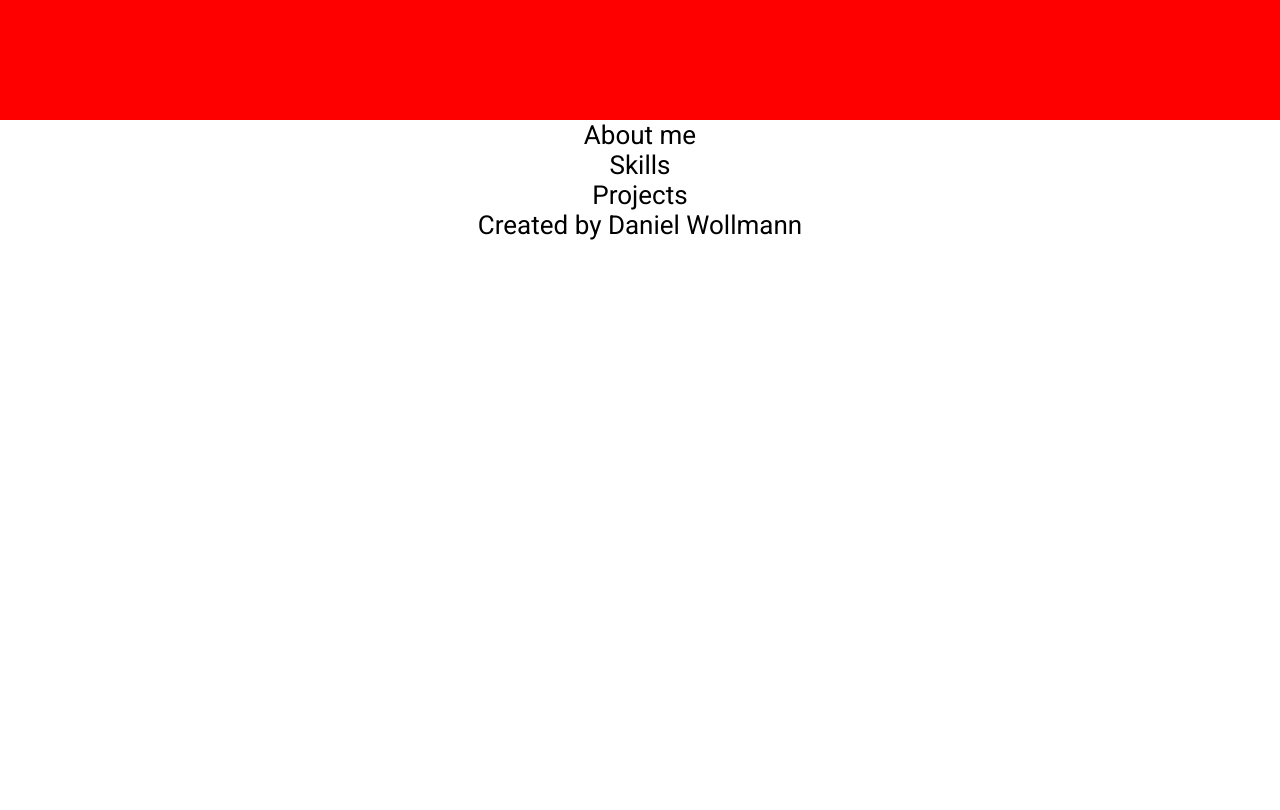
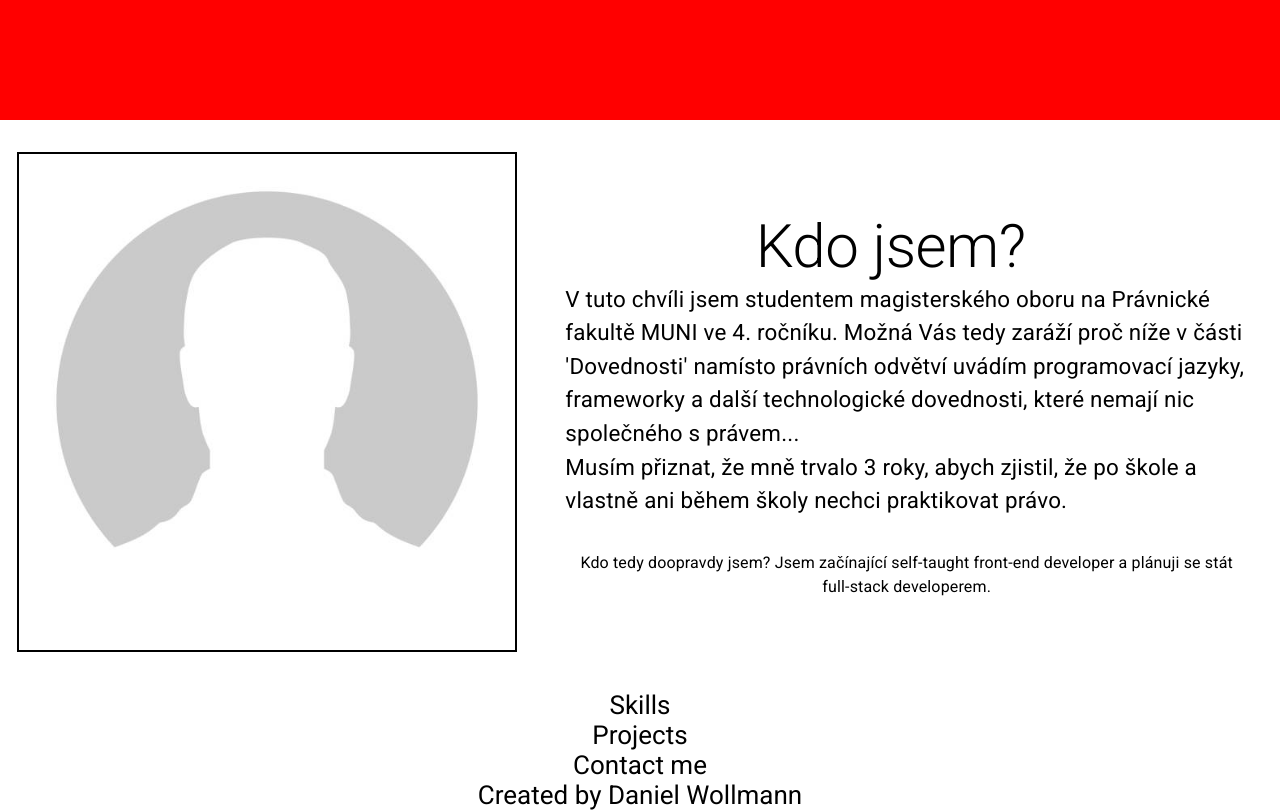
Before and after one commit to Willdooo/Personal-Website, a React (Create React App) app: page / in a window 1280 px wide. Shown: the part 680-1490 px from the top of the page. Before the commit the page ends 920 px from the top, so only its background shows below. Built offline with nearby package versions, Linux system fonts and the light colour scheme.

Commit message:
About me section

```diff
--- a/src/App.js
+++ b/src/App.js
@@ -4,6 +4,7 @@ import Home from "./components/Home";
 import About from "./components/About";
 import Skills from "./components/Skills";
 import Projects from "./components/Projects";
+import Contact from "./components/Contact";
 import Footer from "./components/Footer";
 import setCZ from "./language/CZ";
 import setENG from "./language/ENG";
@@ -34,9 +35,10 @@ const App = () => {
   return (
     <div className="App">
       <Home language={input.home} toggle={toggleLang} />
-      <About />
+      <About language={input.about} />
       <Skills />
       <Projects />
+      <Contact />
       <Footer />
     </div>
   );
--- a/src/components/About.js
+++ b/src/components/About.js
@@ -1,7 +1,96 @@
 import React from "react";
+import { makeStyles } from "@material-ui/core/styles";
+import Grid from "@material-ui/core/Grid";
+import ProfilePic from "../buildingBlocks/profilephoto_stock.jpg";
+import Typography from "@material-ui/core/Typography";
 
-const About = () => {
-  return <div id="about">About me</div>;
+const useStyles = makeStyles(() => ({
+  aboutwrapper: {
+    textAlign: "center",
+    justifyContent: "center",
+    alignItems: "center",
+    paddingTop: "2rem",
+    paddingBottom: "2rem",
+    "@media (max-width:1277px)": {
+      backgroundColor: "pink",
+      display: "flex",
+      flexDirection: "column",
+    },
+  },
+  textwrapper: {
+    display: "flex",
+    flexDirection: "column",
+    paddingRight: "2rem",
+    "@media (max-width:1277px)": {
+      order: 3,
+    },
+  },
+  title: {
+    "@media (max-width:1277px)": {
+      display: "none",
+    },
+  },
+  text: {
+    fontSize: "1.4rem",
+    textAlign: "initial",
+    paddingLeft: "2rem",
+    "@media (max-width:1277px)": {
+      paddingTop: "1rem",
+      paddingLeft: "3rem",
+    },
+  },
+  img: {
+    maxWidth: "500px",
+    maxHeight: "auto",
+    border: "black 2px solid",
+    "@media (max-width:1277px)": {
+      maxWidth: "300px",
+    },
+  },
+  imgWrapper: {
+    "@media (max-width:1277px)": {
+      order: 2,
+    },
+  },
+  smallTitle: {
+    display: "none",
+    "@media (max-width:1277px)": {
+      display: "flex",
+      order: 1,
+      paddingBottom: "1rem",
+    },
+  },
+  text2: {
+    textAlign: "center",
+  },
+}));
+
+const About = (props) => {
+  const classes = useStyles();
+  const input = { ...props.language };
+
+  return (
+    <Grid container id="about" className={classes.aboutwrapper}>
+      <Grid item className={classes.smallTitle}>
+        <Typography variant="h2">{input.about}</Typography>
+      </Grid>
+      <Grid className={classes.imgWrapper} item xl={5} lg={5}>
+        <img alt="profilepicture" src={ProfilePic} className={classes.img} />
+      </Grid>
+      <Grid item xl={7} lg={7} className={classes.textwrapper}>
+        <Typography className={classes.title} variant="h2">
+          {input.about}
+        </Typography>
+        <Typography className={classes.text}>
+          {input.text} <br />
+          {input.text1}
+          <br />
+          <br />
+          <Typography className={classes.text2}>{input.text2}</Typography>
+        </Typography>
+      </Grid>
+    </Grid>
+  );
 };
 
 export default About;
--- a/src/language/CZ.js
+++ b/src/language/CZ.js
@@ -16,6 +16,22 @@ export default function setCZ() {
         frontend: "front-end developer",
       },
     },
-    about: { about: "loreipsum" },
+    about: {
+      about: "Kdo jsem?",
+      text: `V tuto chvíli jsem studentem magisterského
+       oboru na Právnické fakultě MUNI ve 4. ročníku.
+       Možná Vás tedy zaráží proč níže v části 'Dovednosti'
+        namísto právních odvětví uvádím programovací jazyky,
+         frameworky a další technologické dovednosti,
+          které nemají nic společného s právem...
+          `,
+      text1: ` Musím přiznat, že mně trvalo 3 roky,
+       abych zjistil, že po škole a vlastně ani během
+        školy nechci praktikovat právo. `,
+      text2: `Kdo tedy doopravdy
+        jsem? Jsem začínající self-taught front-end
+         developer
+         a plánuji se stát full-stack developerem.`,
+    },
   };
 }
--- a/src/language/ENG.js
+++ b/src/language/ENG.js
@@ -17,6 +17,21 @@ export default function setENG() {
       },
     },
 
-    about: { about: "loreipsum" },
+    about: {
+      about: "Who am I?",
+      text: `Currently I am in 4th year of working on
+       my Master's degree in Law at the Faculty of Law MUNI.
+       If you are wondering why am I in Skills
+        section below instead of showcasing my knowledge
+         of law and flexing with Latin for no goddamn reason
+          listing programming languages, frameworks and
+           other technologies that have nothing to do with law...`,
+      text1: `It took me three years to realize
+       that I don't want to practice law after
+        the UNI or even during the UNI.`,
+      text2: `So who am I? I am a self-taught front-end
+       developer  and I aspire to be a
+        full-stack developer.`,
+    },
   };
 }
```
Also changed, not shown: src/buildingBlocks/profilephoto_stock.jpg (added).
